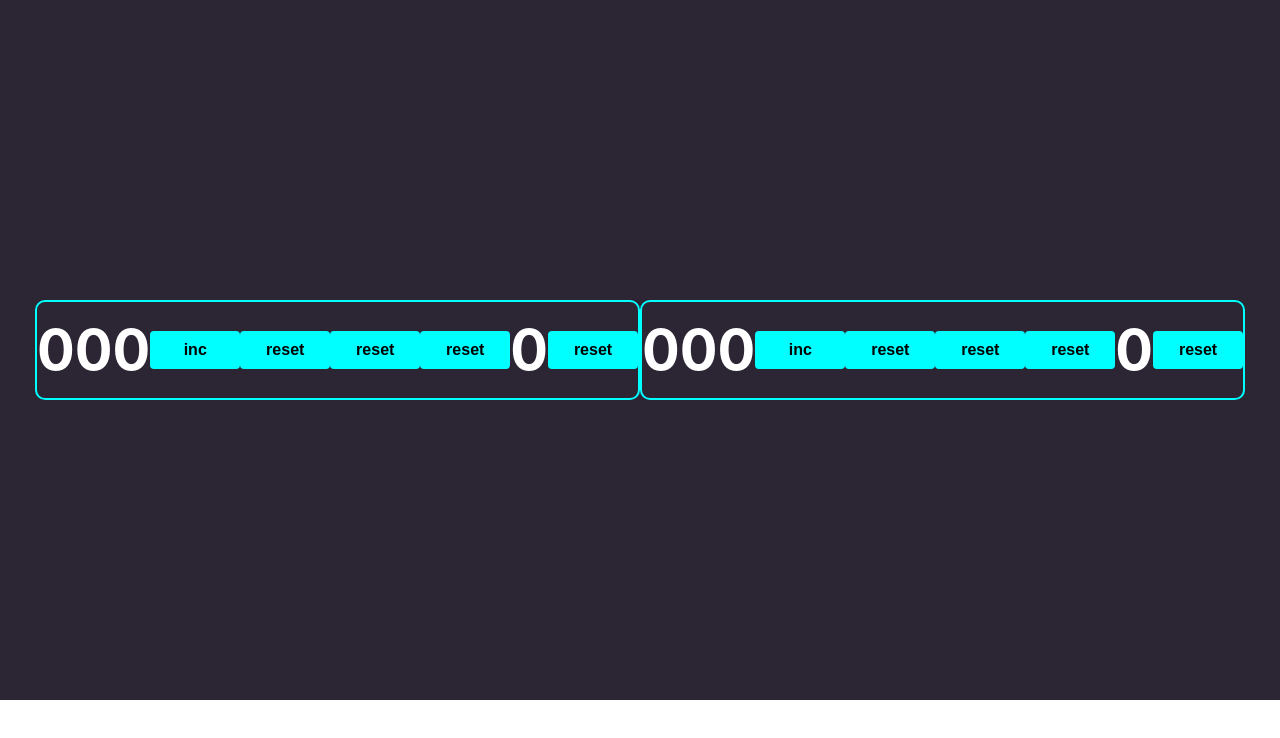
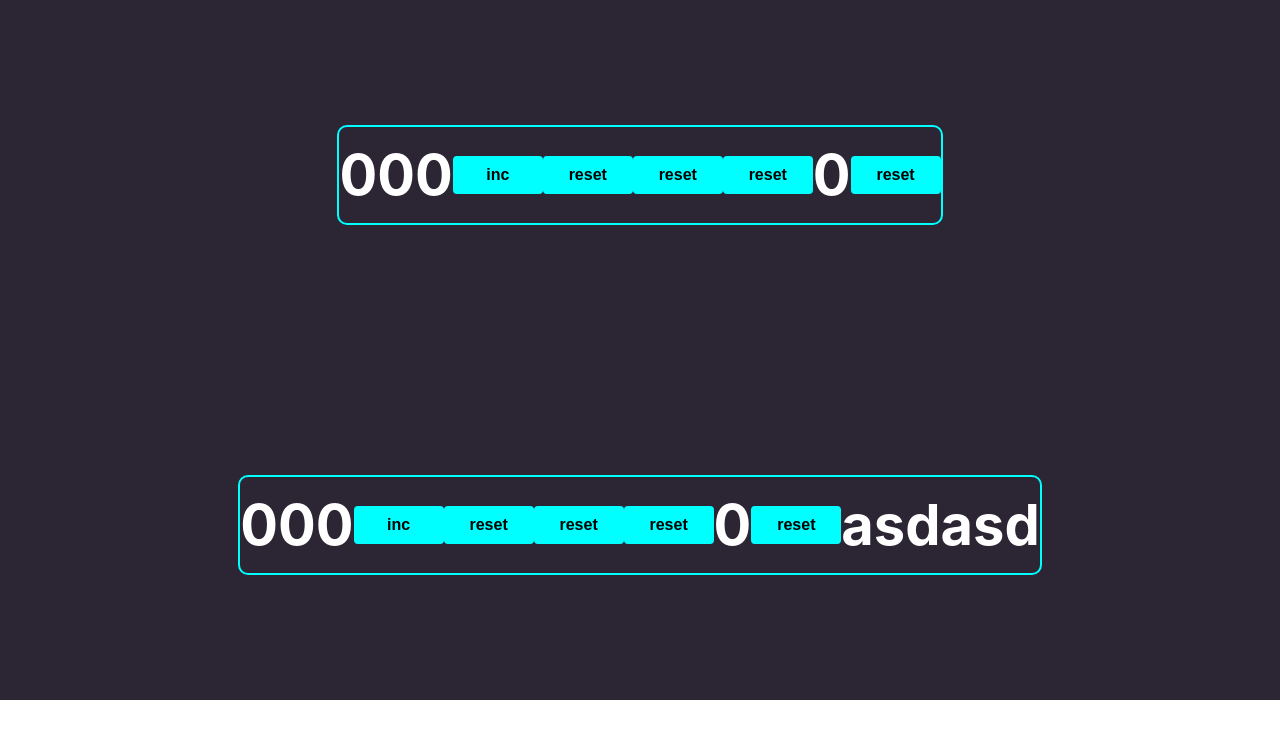
Before and after one commit to oleg-lego-lego/advanced-counter, a React (Create React App) app: page / in a window 1280 px wide. Shown: the top 738 px of the page. Built offline with nearby package versions, Linux system fonts and the light colour scheme.

Commit message:
testing h1

```diff
--- a/src/App.tsx
+++ b/src/App.tsx
@@ -35,6 +35,7 @@
                 <Button callBack={onClickResetHandler} name={'reset'}/>
                 <h1>{count}</h1>
                 <Button callBack={onClickResetHandler} name={'reset'}/>
+                <h1>asdasd</h1>
             </div>
         </div>
     );
```
